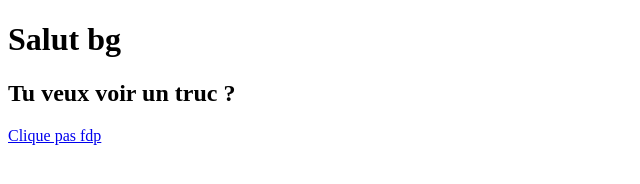
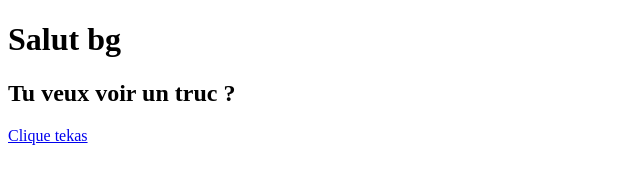
Before and after one commit to Azortek/wsh-bg, a plain HTML site: page index.html in a window 1280 px wide. Shown: the full height of the page, 0-640 px from the left. Drawn offline with Linux system fonts and the light colour scheme.

Commit message:
Update index.html

```diff
--- a/index.html
+++ b/index.html
@@ -10,7 +10,7 @@
 		<h2>Tu veux voir un truc ?</h2>
 	</header>
 	<section>
-		<a href="https://www.youtube.com/watch?v=Ca8qDc-w4xU">Clique pas fdp</a>
+		<a href="https://www.youtube.com/watch?v=Ca8qDc-w4xU">Clique tekas</a>
 	</section>
 	<footer>
 
```
